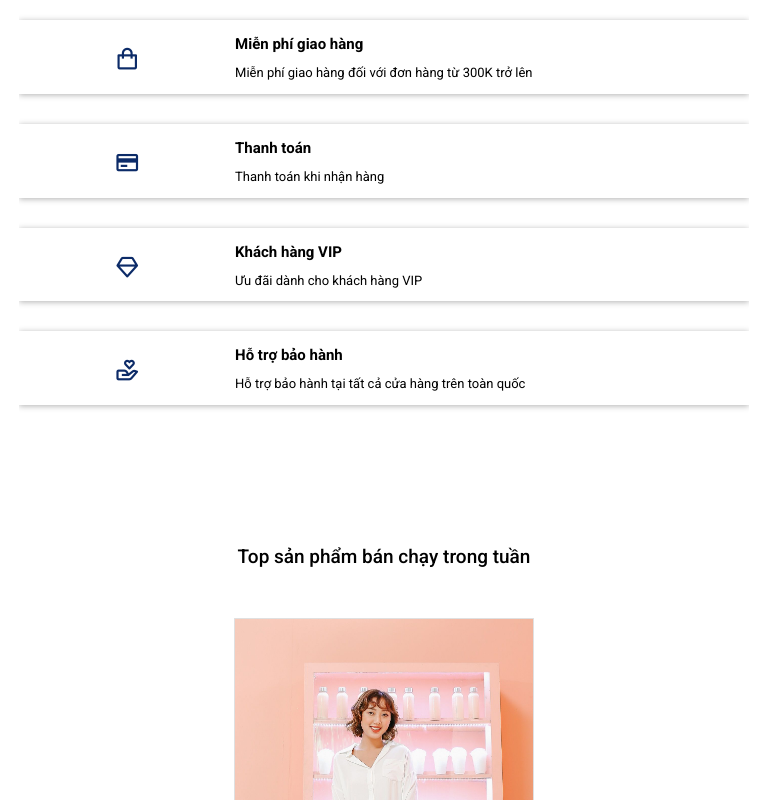
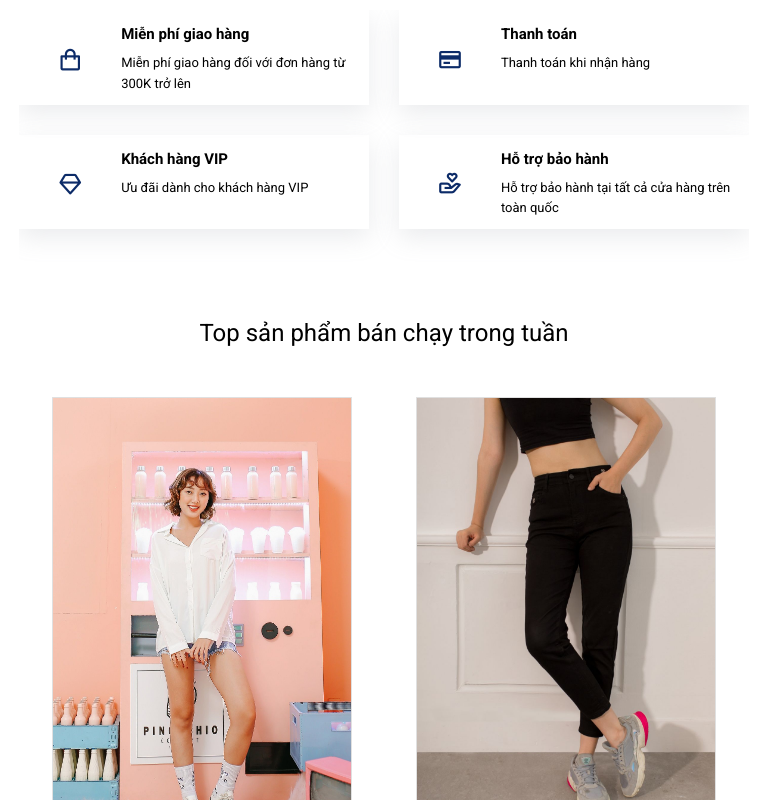
Before and after one commit to nguyenducde/shopping-authentic, a React (Create React App) app: page / in a window 768 px wide. Shown: the part 700-1500 px from the top of the page. Built offline with nearby package versions, Linux system fonts and the light colour scheme.

Commit message:
Responsive - Tablet - Policy Card and Product Card and Banner

```diff
--- a/src/pages/Home.js
+++ b/src/pages/Home.js
@@ -24,7 +24,7 @@ export default function Home(){
                 </section>
             </div>
 
-            <div className='container'>
+            <div className='container container--850'>
                 <section className='product'>
                     <h3 className='product__heading product__heading--top'>Top sản phẩm bán chạy trong tuần</h3>
                     <div className='product-card'>
@@ -37,7 +37,7 @@ export default function Home(){
                 </section>
             </div>
 
-            <div className='container'>
+            <div className='container container--850'>
                 <section className='product'>
                     <h3 className='product__heading'>Sản phẩm mới</h3>
                     <div className='product-card'>
@@ -54,7 +54,7 @@ export default function Home(){
                 <Banner />
             </div>
 
-            <div className='container'>
+            <div className='container container--850'>
                 <section className='product product--unset-border'>
                     <h3 className='product__heading'>Sản phẩm phổ biến</h3>
                     <div className='product-card'>
--- a/src/sass/_banner.scss
+++ b/src/sass/_banner.scss
@@ -7,7 +7,8 @@
     }
 }
 
-@media only screen and (max-width: 768px){
+
+@media only screen and (max-width: 1023px){
     .banner {
         display: none;
     }
--- a/src/sass/_base.scss
+++ b/src/sass/_base.scss
@@ -49,6 +49,10 @@ a {
 @media only screen and (min-width: 768px) and (max-width: 1023px){
     .container {
         width: 95%;
+
+        &--850 {
+            max-width: 850px;
+        }
     }
 }
 
--- a/src/sass/_policy-card.scss
+++ b/src/sass/_policy-card.scss
@@ -52,10 +52,17 @@
 }
 
 @media only screen and (min-width: 768px) and (max-width: 1023px){
+    .policy {
+        flex-wrap: wrap;
 
+        &-card {
+            width: calc(50% - 1.5rem);
+            margin-bottom: 3rem;
+        }
+    }
 }
 
-@media only screen and (max-width: 768px) {
+@media only screen and (max-width: 767px) {
     .policy {
         flex-direction: column;
         margin-bottom: 0;
--- a/src/sass/_product-card.scss
+++ b/src/sass/_product-card.scss
@@ -70,10 +70,20 @@
 }
 
 @media only screen and (min-width: 768px) and (max-width: 1023px){
+    .product {
+        margin-top: 0 !important;
 
+        &-card {
+            justify-content: space-around;
+
+            &__item {
+                width: 300px;
+            }
+        }
+    }
 }
 
-@media only screen and (max-width: 768px){
+@media only screen and (max-width: 767px){
     .product {
         margin-top: 0;
         border-bottom: 2px solid $main-color;
```
